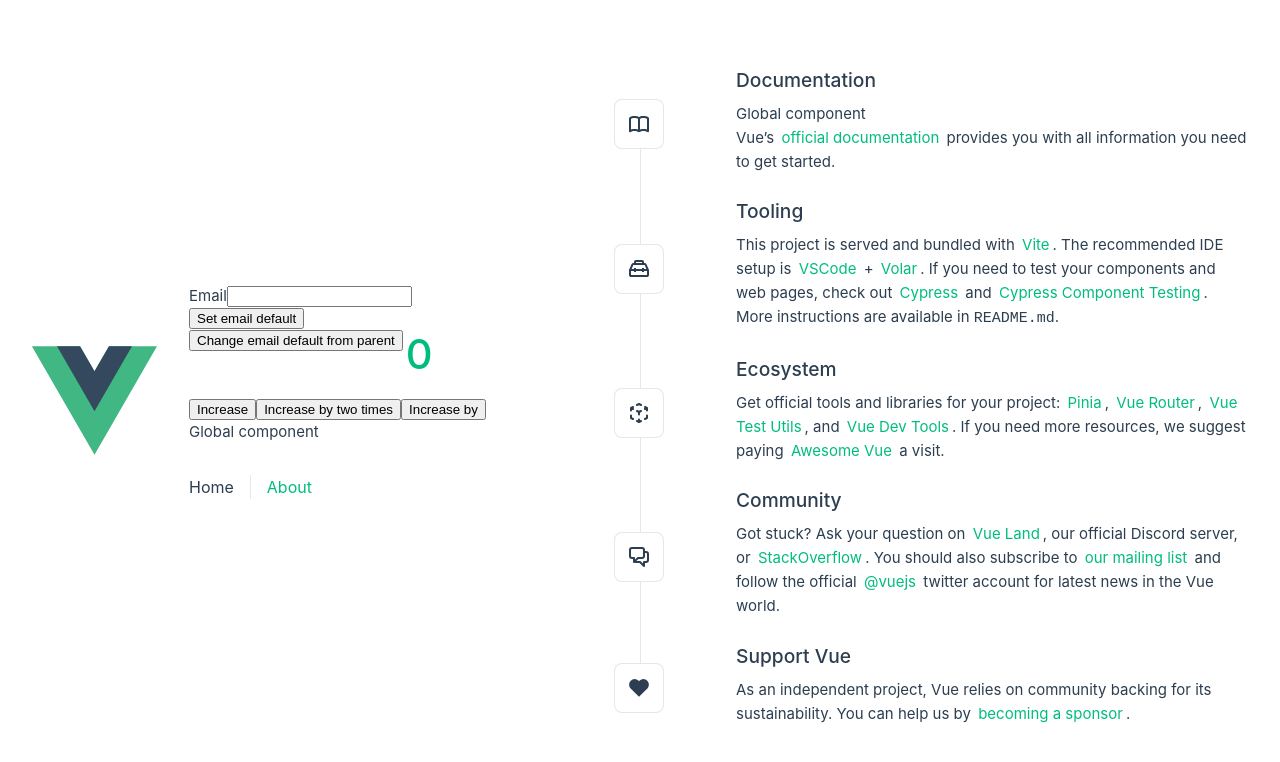
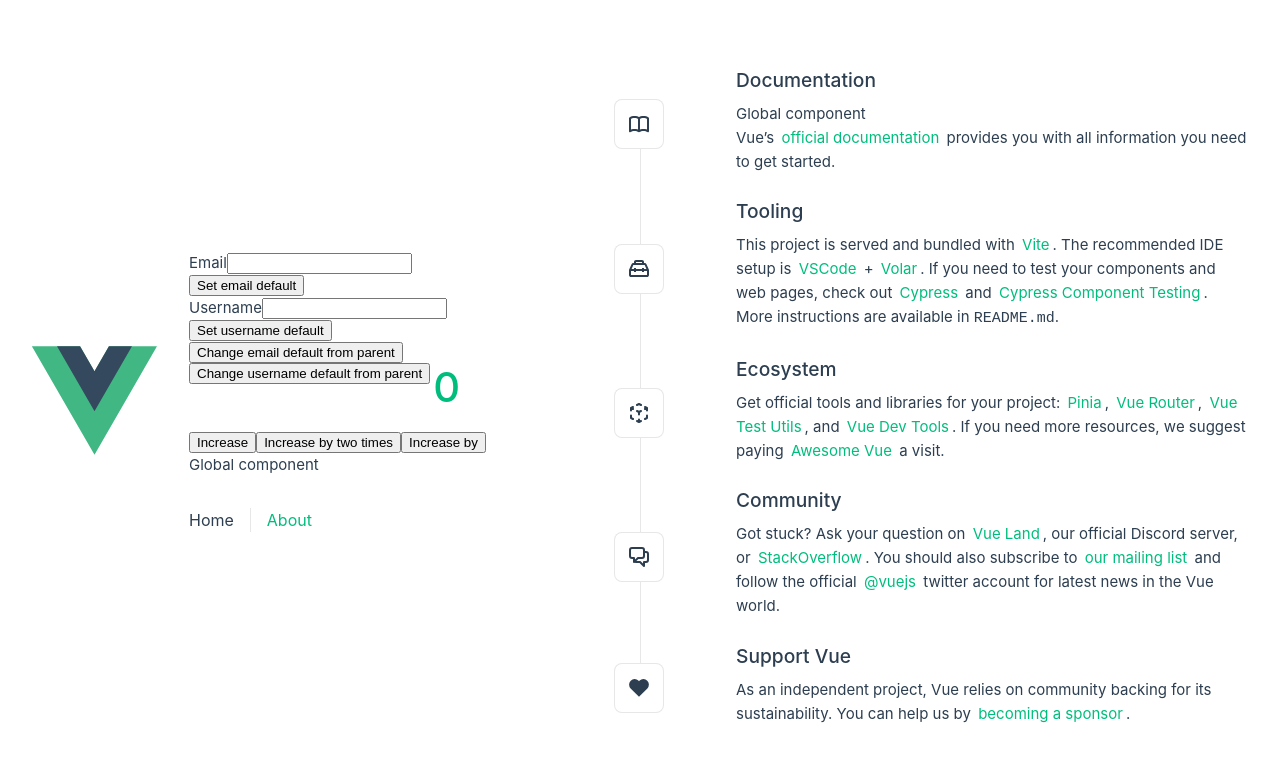
Before and after one commit to techmely/vuejs-course, a Vue app in the folder 13-components/: page / in a window 1280 px wide. Shown: the top 762 px of the page. Built offline with nearby package versions, Linux system fonts and the light colour scheme.

Commit message:
multiple binding component v-model

```diff
--- a/13-components/src/App.vue
+++ b/13-components/src/App.vue
@@ -10,6 +10,7 @@
   count.value = count.value + number1 + number2;
 };
 const email = ref("");
+const username = ref("");
 
 watchEffect(() => {
   console.log(email.value);
@@ -18,6 +19,9 @@
 const changeEmailDefaultFromParent = () => {
   email.value = "techmely.creation@gmail.com";
 };
+const changeUsernameDefaultFromParent = () => {
+  username.value = "techmely";
+};
 </script>
 
 <template>
@@ -25,9 +29,12 @@
     <img alt="Vue logo" class="logo" src="@/assets/logo.svg" width="125" height="125" />
 
     <div class="wrapper">
-      <component-v-model v-model="email" />
+      <component-v-model v-model:email="email" v-model:username="username" />
       <button @click="changeEmailDefaultFromParent">
         Change email default from parent
+      </button>
+      <button @click="changeUsernameDefaultFromParent">
+        Change username default from parent
       </button>
       <HelloWorld :count="count" />
       <button-count
--- a/13-components/src/components/ComponentVModel.vue
+++ b/13-components/src/components/ComponentVModel.vue
@@ -5,12 +5,21 @@
     <p>{{ email }}</p>
     <button @click="setEmailDefault">Set email default</button>
   </div>
+  <div>
+    <label for="Username">Username</label>
+    <input type="text" v-model="username" />
+    <p>{{ username }}</p>
+    <button @click="setUsernameDefault">Set username default</button>
+  </div>
 </template>
 
 <script setup>
-const email = defineModel();
-
+const email = defineModel("email");
+const username = defineModel("username");
 const setEmailDefault = () => {
   email.value = "thaycacac.official@gmail.com";
 };
+const setUsernameDefault = () => {
+  username.value = "thaycacac";
+};
 </script>
```
